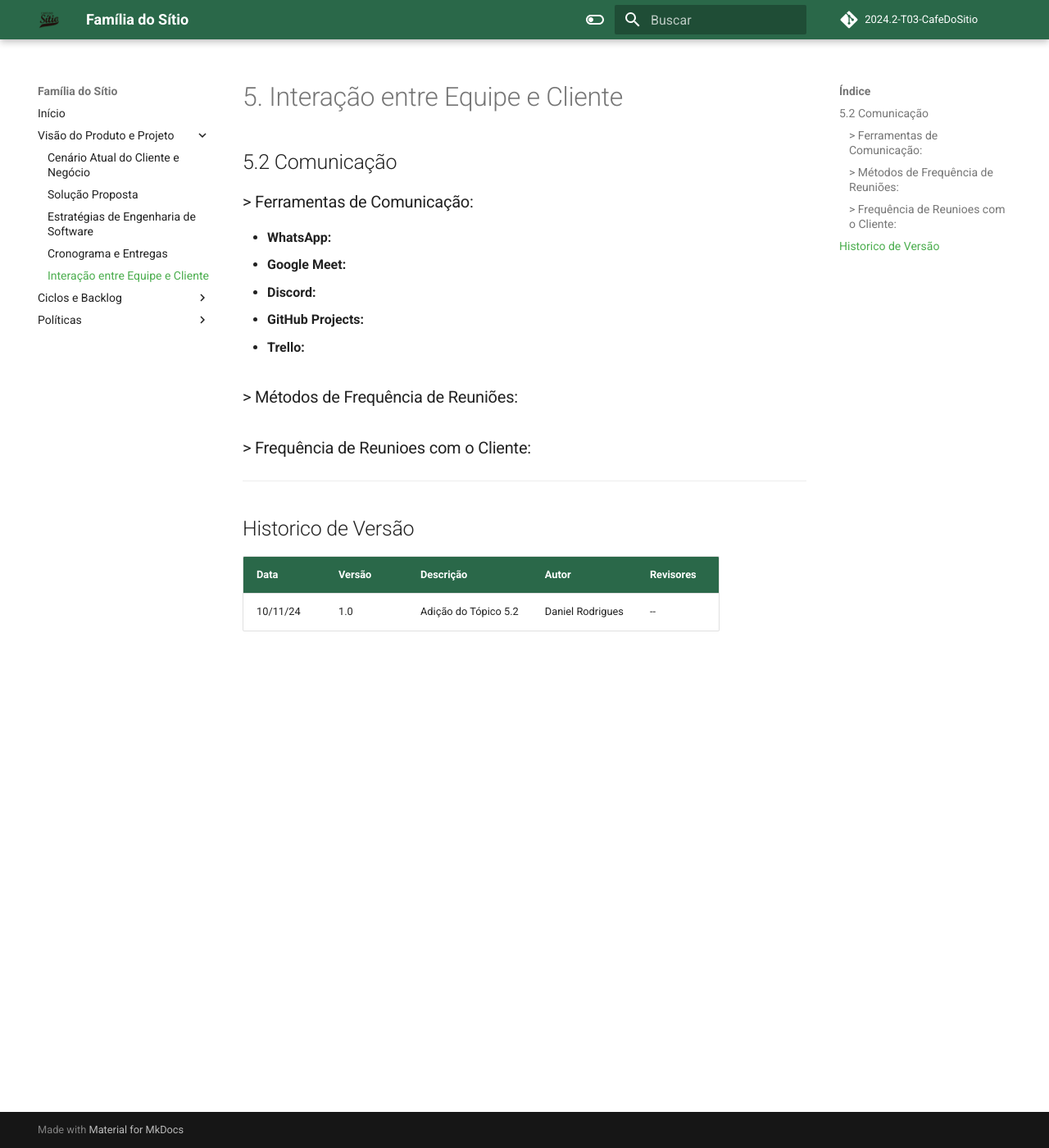
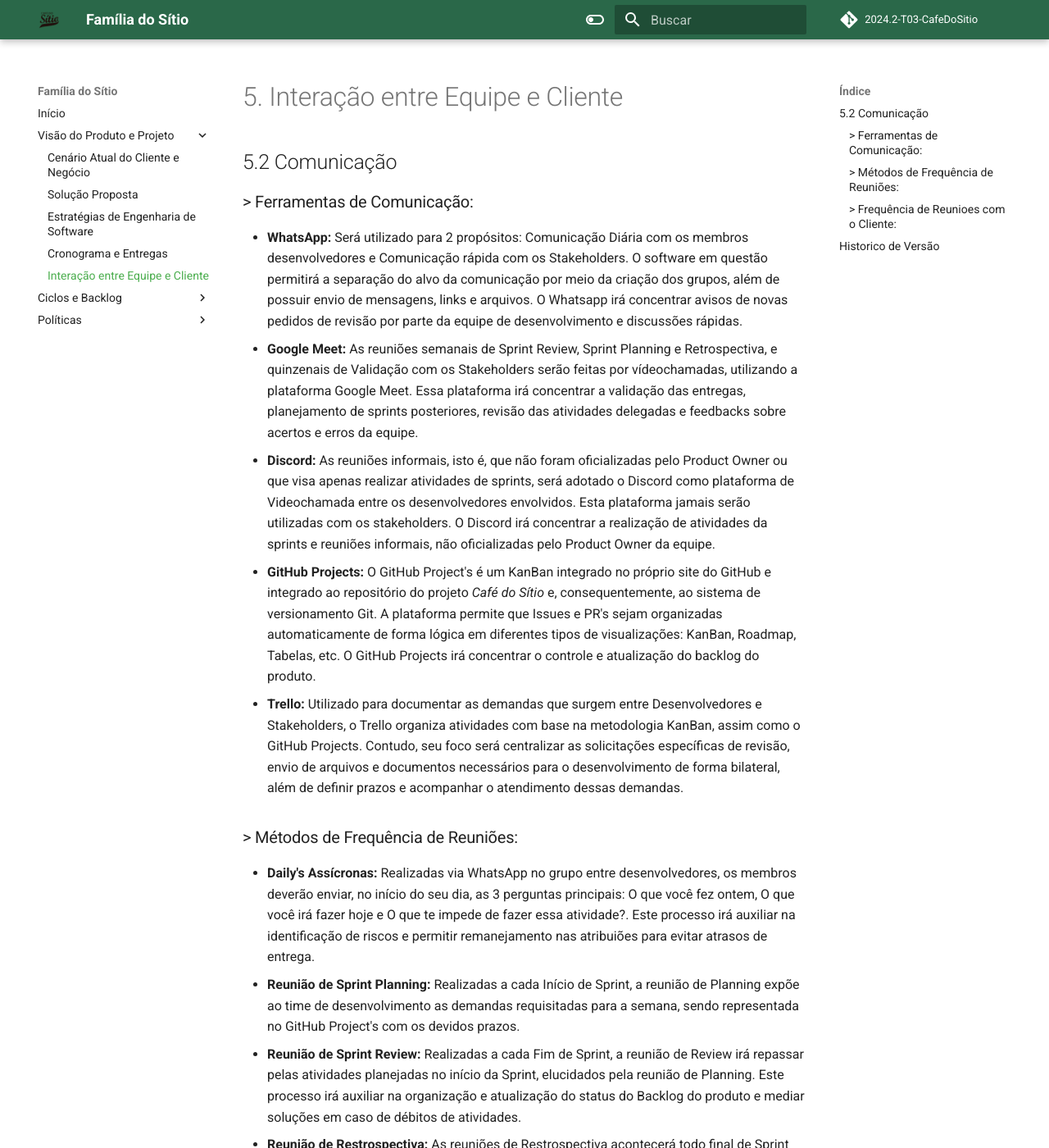
Before and after one commit to mdsreq-fga-unb/2024.2-T03-CafeDoSitio, an MkDocs documentation site: the page built from docs/sections/2-docPage/5-interacaoEquipeCliente.md, in a window 1280 px wide and 1400 px high. Shown: the whole window at 82% size. Built offline with MkDocs 1.6.1 and Material for MkDocs 9.7.7, drawn with Linux system fonts in a browser that asks for light colours; comment, search, counter and statistics services are not loaded; some of the changed text lies outside the part shown.

Commit message:
docs: finalizando topico 5.2

```diff
--- a/docs/sections/2-docPage/5-interacaoEquipeCliente.md
+++ b/docs/sections/2-docPage/5-interacaoEquipeCliente.md
@@ -4,18 +4,26 @@
 
 ### > Ferramentas de Comunicação:
 
-- **WhatsApp:**
-- **Google Meet:**
-- **Discord:**
-- **GitHub Projects:**
-- **Trello:**
+- **WhatsApp:** Será utilizado para 2 propósitos: Comunicação Diária com os membros desenvolvedores e Comunicação rápida com os Stakeholders. O software em questão permitirá a separação do alvo da comunicação por meio da criação dos grupos, além de possuir envio de mensagens, links e arquivos. O Whatsapp irá concentrar avisos de novas pedidos de revisão por parte da equipe de desenvolvimento e discussões rápidas.
+- **Google Meet:** As reuniões semanais de Sprint Review, Sprint Planning e Retrospectiva, e quinzenais de Validação com os Stakeholders serão feitas por vídeochamadas, utilizando a plataforma Google Meet. Essa plataforma irá concentrar a validação das entregas, planejamento de sprints posteriores, revisão das atividades delegadas e feedbacks sobre acertos e erros da equipe.
+- **Discord:** As reuniões informais, isto é, que não foram oficializadas pelo Product Owner ou que visa apenas realizar atividades de sprints, será adotado o Discord como plataforma de Videochamada entre os desenvolvedores envolvidos. Esta plataforma jamais serão utilizadas com os stakeholders. O Discord irá concentrar a realização de atividades da sprints e reuniões informais, não oficializadas pelo Product Owner da equipe.
+- **GitHub Projects:** O GitHub Project's é um KanBan integrado no próprio site do GitHub e integrado ao repositório do projeto _Café do Sítio_ e, consequentemente, ao sistema de versionamento Git. A plataforma permite que Issues e PR's sejam organizadas automaticamente de forma lógica em diferentes tipos de visualizações: KanBan, Roadmap, Tabelas, etc. O GitHub Projects irá concentrar o controle e atualização do backlog do produto.
+- **Trello:** Utilizado para documentar as demandas que surgem entre Desenvolvedores e Stakeholders, o Trello organiza atividades com base na metodologia KanBan, assim como o GitHub Projects. Contudo, seu foco será centralizar as solicitações específicas de revisão, envio de arquivos e documentos necessários para o desenvolvimento de forma bilateral, além de definir prazos e acompanhar o atendimento dessas demandas.
 
 ### > Métodos de Frequência de Reuniões:
 
+- **Daily's Assícronas:** Realizadas via WhatsApp no grupo entre desenvolvedores, os membros deverão enviar, no início do seu dia, as 3 perguntas principais: O que você fez ontem, O que você irá fazer hoje e O que te impede de fazer essa atividade?. Este processo irá auxiliar na identificação de riscos e permitir remanejamento nas atribuiões para evitar atrasos de entrega.
+- **Reunião de Sprint Planning:** Realizadas a cada Início de Sprint, a reunião de Planning expõe ao time de desenvolvimento as demandas requisitadas para a semana, sendo representada no GitHub Project's com os devidos prazos.
+- **Reunião de Sprint Review:** Realizadas a cada Fim de Sprint, a reunião de Review irá repassar pelas atividades planejadas no início da Sprint, elucidados pela reunião de Planning. Este processo irá auxiliar na organização e atualização do status do Backlog do produto e mediar soluções em caso de débitos de atividades.
+- **Reunião de Restrospectiva:** As reuniões de Restrospectiva acontecerá todo final de Sprint para debater os principais erros e acertos da semana, promovendo um plano de ação no final, com a finalidade de evitar riscos à longo prazo ou desmotivação da equipe.
+
 ### > Frequência de Reunioes com o Cliente:
+
+- **Reunião de Validação (a cada 2 Sprints):** As reuniões com a presença dos Stakeholders validando as funcionalidades por meio do Deploy ocorreção a cada 15 dias, ou seja, 2 semanas com o time de desenvolvimento. Esse modelo foi adotado para se adapatar à agendas dos stakeholders, uma vez que não conseguem em um intervalo menor semanal.
+- **Interações Adicinais por WhatsApp e Trello:**  Outras validações ocorrerão assincronamente via WhatsApp, para o aviso inicial de uma nova demanda, e via plataforma Trello, para documentar e estabelecer o prazo da demanda, com os stakeholders. Essa interação surgiu para compensar as sprints que não contarão com a presença dos Strakeholders para as validações.
 
 ---
 ## Historico de Versão
 Data     | Versão | Descrição | Autor | Revisores
 -------- | ------ | --------- | ----- | ---------
-10/11/24 | 1.0 | Adição do Tópico 5.2 | Daniel Rodrigues | --
+10/11/24 | 1.0 | Adição do Tópico 5.2 | Daniel Rodrigues | Manuella Magalhães
```
